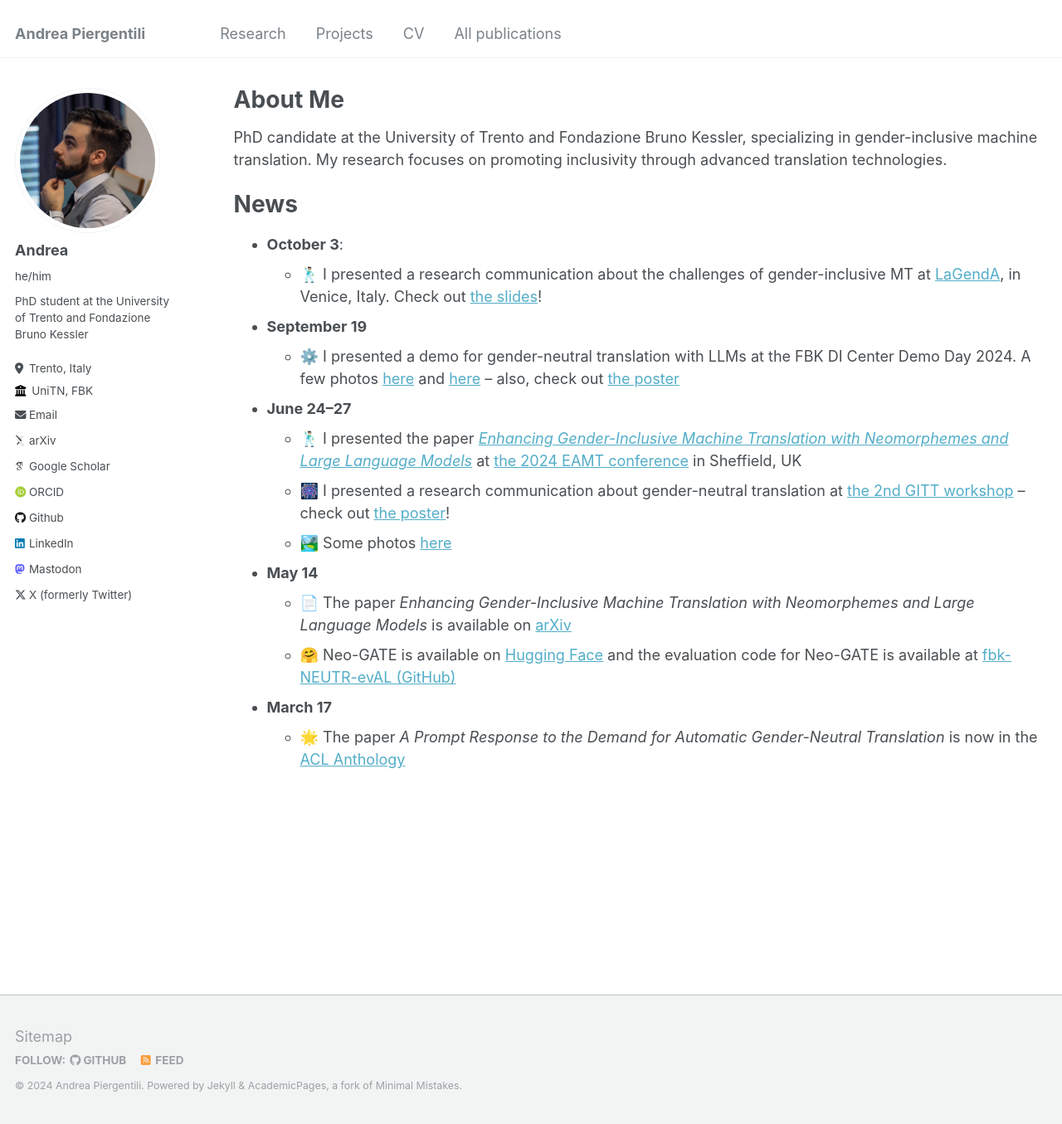
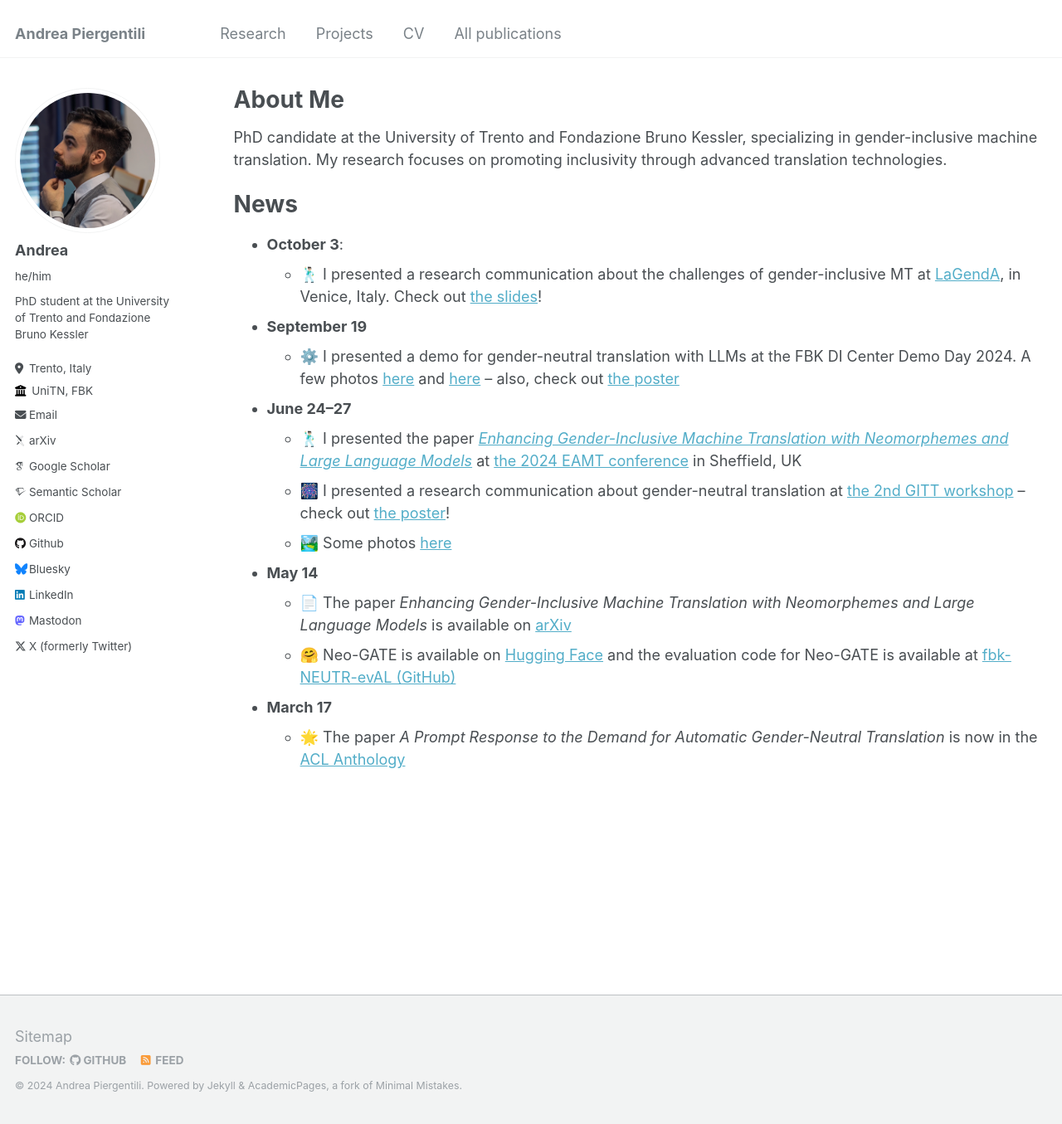
Before and after one commit to apierg/apierg.github.io, a Jekyll site: the page built from _pages/about.md, in a window 1280 px wide and 1355 px high. Shown: the whole window at 83% size. Built offline with Jekyll 4.4.1, drawn with Linux system fonts in a browser that asks for light colours; some web fonts are replaced; part of the change alters nothing that is shown.

Commit message:
add socials

```diff
--- a/_config.yml
+++ b/_config.yml
@@ -35,7 +35,7 @@ author:
   googlescholar    : "https://scholar.google.com/citations?user=SceVs8kAAAAJ&hl=it"
   impactstory      : # URL
   orcid            : "https://orcid.org/0000-0003-2117-1338"
-  semantic         : # URL
+  semantic         : "https://www.semanticscholar.org/author/Andrea-Piergentili/153378269"
   pubmed           : # "https://www.ncbi.nlm.nih.gov/pubmed/?term=john+snow"
   researchgate     : # URL
 
@@ -48,7 +48,7 @@ author:
   stackoverflow    : # User number or user number and name (i.e., use "1" or "1/jeff-atwood")
 
   # Social media
-  bluesky          : #"bsky.app" # Replace this with you Bluesky username
+  bluesky          : "https://bsky.app/profile/apierg.bsky.social"
   facebook         : # Username
   flickr           : # Username
   foursquare       : # Username
```
